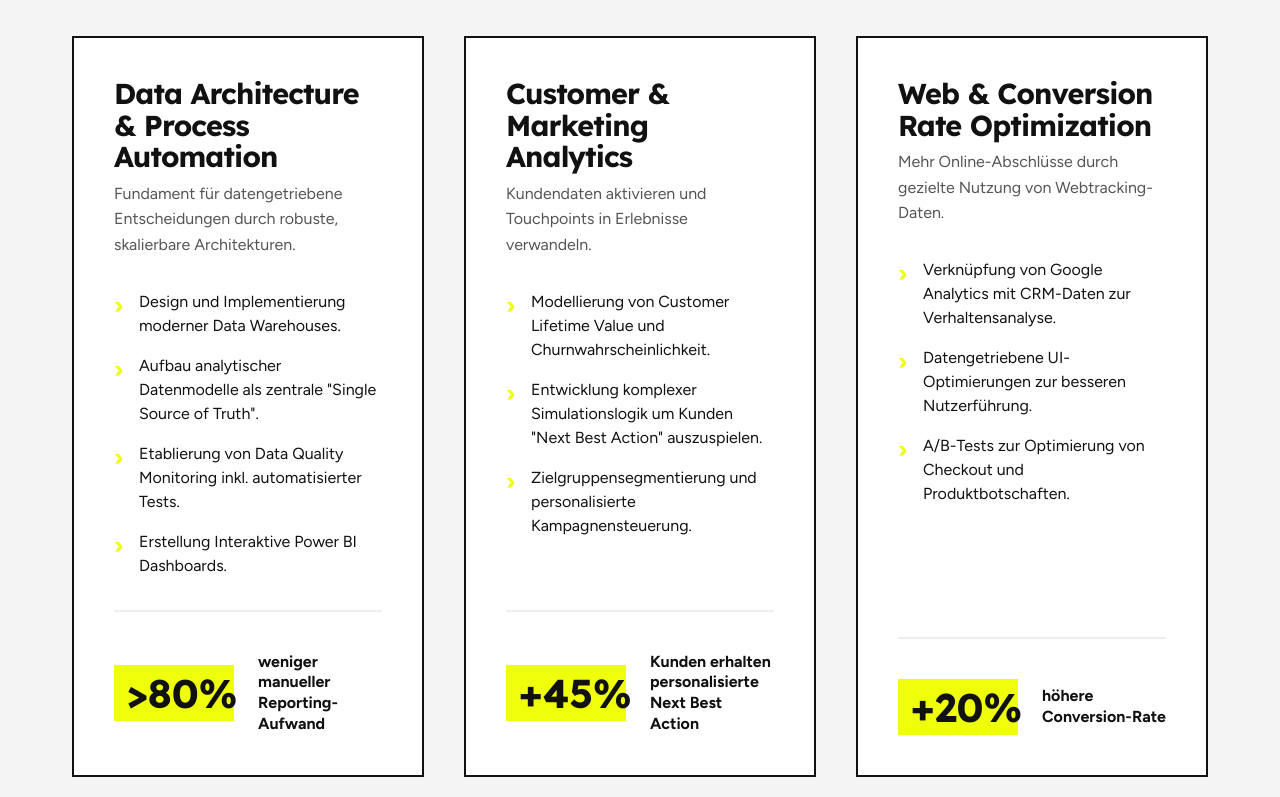
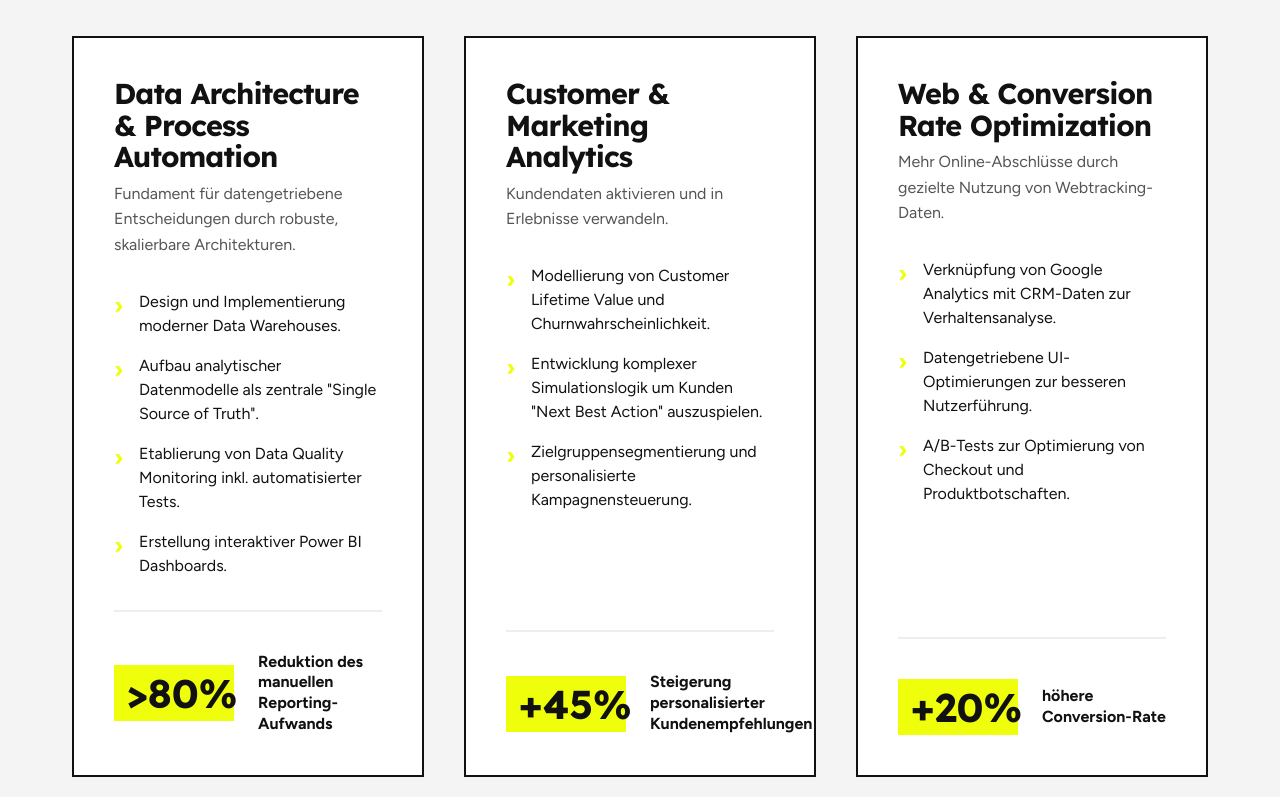
Before and after one commit to lauritz-t/lauritz-t.github.io, a plain HTML site: page index.html in a window 1280 px wide. Shown: the part 2795-3592 px from the top of the page. Drawn offline with Linux system fonts and the light colour scheme.

Commit message:
fixed typos

```diff
--- a/index.html
+++ b/index.html
@@ -4,6 +4,7 @@
     <meta charset="UTF-8">
     <meta name="viewport" content="width=device-width, initial-scale=1.0">
     <title>Lauritz Thomkins - Data Consulting.</title>
+    <meta name="description" content="Data Consulting & Analytics Engineering: Verwandeln Sie Ihre Daten in messbaren Geschäftswert. Erfahrener Freelancer für datengetriebene Lösungen.">
     <link rel="stylesheet" href="style.css">
     <link rel="preconnect" href="https://fonts.googleapis.com">
     <link rel="preconnect" href="https://fonts.gstatic.com" crossorigin>
@@ -62,7 +63,7 @@
                            <svg xmlns="http://www.w3.org/2000/svg" width="48" height="48" viewBox="0 0 24 24" fill="none" stroke="currentColor" stroke-width="2" stroke-linecap="round" stroke-linejoin="round"><path d="M17 21v-2a4 4 0 0 0-4-4H5a4 4 0 0 0-4 4v2"></path><circle cx="9" cy="7" r="4"></circle><path d="M23 21v-2a4 4 0 0 0-3-3.87"></path><path d="M16 3.13a4 4 0 0 1 0 7.75"></path></svg>
                         </div>
                         <h3>Customer Analytics</h3>
-                        <p>Ein 360°-Kundenblick ist die Basis für eine erstklassige Customer Experience – von peronalisierter Ansprache bis Next Best Action.</p>
+                        <p>Ein 360°-Kundenblick ist die Basis für eine erstklassige Customer Experience – von personalisierter Ansprache bis automatisierter Kampagnensteuerung.</p>
                     </div>
 
                      <div class="feature-item">
@@ -109,13 +110,13 @@
             <li>Design und Implementierung moderner Data Warehouses.</li>
             <li>Aufbau analytischer Datenmodelle als zentrale "Single Source of Truth".</li>
             <li>Etablierung von Data Quality Monitoring inkl. automatisierter Tests.</li>
-            <li>Erstellung Interaktive Power BI Dashboards.</li>
+            <li>Erstellung interaktiver Power BI Dashboards.</li>
           </ul>
         </div>
         <div class="kpi-box">
           <div class="kpi-item">
             <span class="kpi-value">>80%</span>
-            <span class="kpi-label">weniger manueller Reporting-Aufwand</span>
+            <span class="kpi-label">Reduktion des manuellen Reporting-Aufwands</span>
           </div>
         </div>
       </div>
@@ -123,7 +124,7 @@
       <div class="experience-item">
         <div class="experience-content">
           <h3>Customer & Marketing Analytics</h3>
-          <p class="experience-context">Kundendaten aktivieren und Touchpoints in Erlebnisse verwandeln.</p>
+          <p class="experience-context">Kundendaten aktivieren und in Erlebnisse verwandeln.</p>
           <ul>
             <li>Modellierung von Customer Lifetime Value und Churnwahrscheinlichkeit.</li>
             <li>Entwicklung komplexer Simulationslogik um Kunden "Next Best Action" auszuspielen.</li>
@@ -133,7 +134,7 @@
         <div class="kpi-box">
           <div class="kpi-item">
             <span class="kpi-value">+45%</span>
-            <span class="kpi-label">Kunden erhalten personalisierte Next Best Action</span>
+            <span class="kpi-label">Steigerung personalisierter Kundenempfehlungen</span>
           </div>
         </div>
       </div>
```
